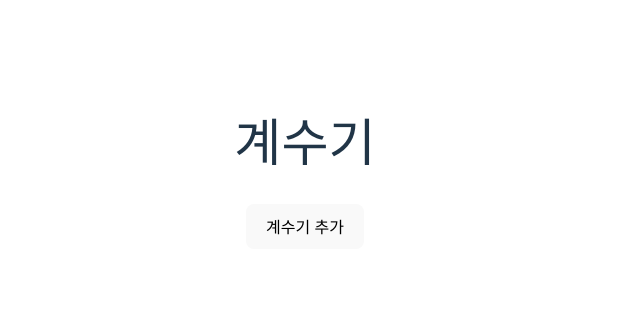
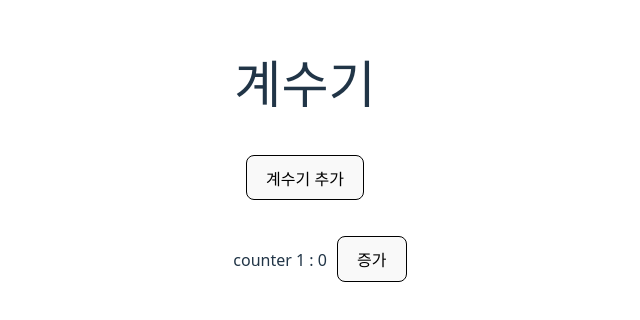
Before and after one commit to osparking/react-callback, a React (Vite) app: page / in a window 1280 px wide. Shown: the part 236-556 px from the top of the page, without its empty margins (335-975 px from the left). Built offline with nearby package versions, Linux system fonts and the light colour scheme.

Commit message:
map counter to li tag, button style defined

```diff
--- a/src/App.css
+++ b/src/App.css
@@ -3,6 +3,11 @@
   margin: 0 auto;
   padding: 2rem;
   text-align: center;
+}
+
+.button {
+  border: 1px solid black;
+  margin: 10px;
 }
 
 ul {
--- a/src/App.jsx
+++ b/src/App.jsx
@@ -10,7 +10,18 @@ function App() {
   return (
     <>
       <h1>계수기</h1>
-      <button onClick={addCounter}>계수기 추가</button>
+<button className="button ms-3" onClick={addCounter}>계수기 추가</button>
+<ul>
+  {counters.map(counter => {
+    // counter <id> : <value> <button>
+    return (
+      <li key={counter.id}>
+        counter {counter.id} : {counter.value}
+        <button className='button ms-3' onClick={() => { }}>증가</button>
+      </li>
+    );
+  })}
+</ul>
     </>
   )
 }
```
